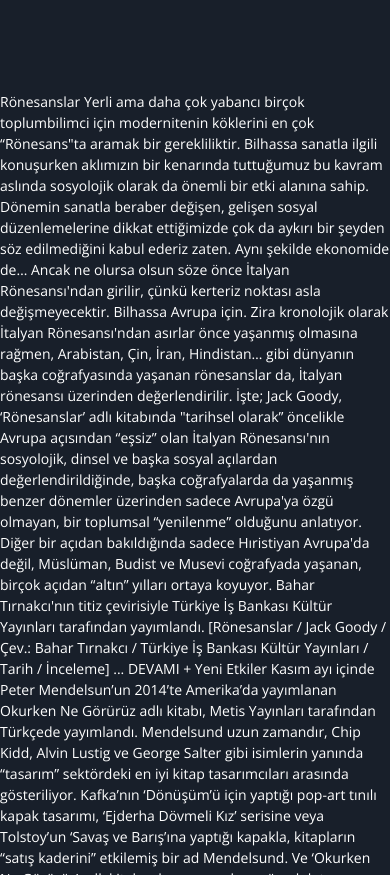
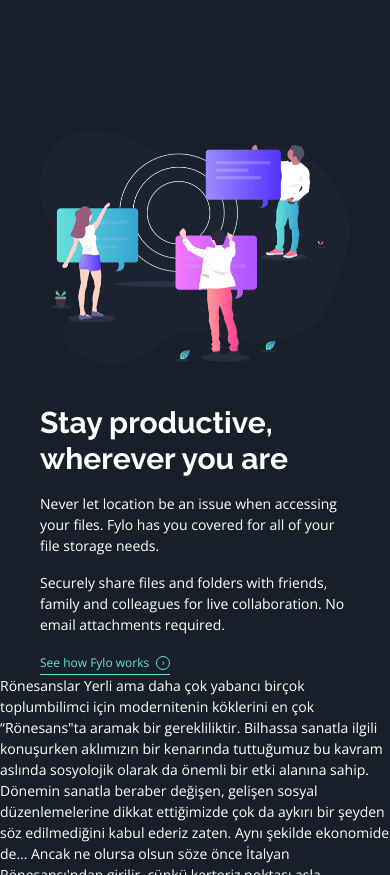
Before and after one commit to ulascan54/fylo-frontend, a Vue app: page / in a window 390 px wide. Shown: the part 1860-2735 px from the top of the page. Built offline with nearby package versions, Linux system fonts and the light colour scheme.

Commit message:
team bölümü yapıldı responsive eklendi

```diff
--- a/src/assets/style.css
+++ b/src/assets/style.css
@@ -22,13 +22,13 @@
       @apply opacity-75 cursor-pointer hover:opacity-100 hover:underline text-[0.75rem]  ;
     }
     .link-blue {
-      @apply hover:no-underline;
+      @apply hover:no-underline opacity-100 text-g-call-cyan hover:text-white;
     }
     .link-blue div{
-      @apply  h-6 hover:border-b hover:border-white w-auto inline-block leading-6;
+      @apply  h-6 border-b border-g-call-cyan w-auto inline-block leading-6;
     }
     .link-blue span{
-      @apply text-[8px] rounded-full border px-[2px] leading-3  ml-1;
+      @apply text-[8px] rounded-full border px-[2px] leading-3  ml-1 border-g-call-cyan;
     }
     .title{
       @apply font-bold text-3xl;
@@ -81,4 +81,10 @@
     .features-card .container{
       @apply flex items-center justify-center;
     }
+    .team{
+      @apply flex flex-col   md:flex-row px-10 lg:px-32 justify-between mt-10;
+    }
+    .team-card{
+      @apply flex flex-col text-left md:w-[45%] h-auto justify-center;
+    }
   }
--- a/src/components/Home/Features/index.vue
+++ b/src/components/Home/Features/index.vue
@@ -10,17 +10,17 @@
 </Card>
 <Card title="Security you can trust" detail="2-factor authentication and user-controlled encryption are just a couple of the security features we allow to help secure your files.">
     <template #default>
-    <PeopleIcon/>
+    <SecurityIcon/>
     </template>
 </Card>
 <Card title="Real-time collaboration" detail="Securely share files and folders with friends, family and colleagues for live collaboration.No email attachments required.">
     <template #default>
-    <FileIcon/>
+    <PeopleIcon/>
     </template>
 </Card>
 <Card title="Store any type of file" detail="Whether you're sharing holidays photos or work documents, Fylo has you covered allowing for all file types to be securely stored and shared.">
     <template #default>
-    <SecurityIcon/>
+    <FileIcon/>
     </template>
 </Card>
 </div>
--- /dev/null
+++ b/src/components/Home/Team/Card.vue
@@ -0,0 +1,30 @@
+<template>
+<div class=" flex flex-col text-left md:w-[45%] h-auto justify-center">
+    <div>
+         <Title class="lg:inline-block sm:inline-block">
+            <template #default>
+                Stay productive,
+            </template>
+        </Title>
+         <Title class="lg:inline-block sm:inline-block">
+            <template #default>
+               wherever you are
+            </template>
+        </Title>
+    </div>
+        <Detail class="mt-4">
+            <template #default >
+Never let location be an issue when accessing your files. Fylo has you covered for all of your file
+  storage needs.
+   </template>
+        </Detail>
+        <Detail class="mt-4 mb-4">
+            <template #default >
+Securely share files and folders with friends, family and colleagues for live collaboration. No email
+  attachments required.
+  </template>
+        </Detail>
+        <LinkBlue :text="'See how Fylo works'" :link="''"/>
+</div>
+
+</template>
--- /dev/null
+++ b/src/components/Home/Team/TeamImg.vue
@@ -0,0 +1,3 @@
+<template>
+<img src="../../../assets/img/illustration-stay-productive.png" alt="">
+</template>
--- /dev/null
+++ b/src/components/Home/Team/index.vue
@@ -0,0 +1,11 @@
+<template>
+<div class="team">
+
+    <TeamImg class="md:w-1/2"/>
+    <Card class="mt-10 md:mt-0"/>
+</div>
+</template>
+<script setup>
+import TeamImg from "./TeamImg.vue";
+import Card from "./Card.vue";
+</script>
--- a/src/components/ui/subs/appLinkBlue.vue
+++ b/src/components/ui/subs/appLinkBlue.vue
@@ -1,8 +1,8 @@
 <template>
-<router-link class="link-blue" :to="`/${link}`">
-<div>
+<router-link class="link-blue group" :to="`/${link}`">
+<div class="group-hover:border-white">
 {{text}}
-<span class="material-icons ">
+<span class="material-icons group-hover:border-white ">
 chevron_right
 </span>
 </div>
--- a/src/view/Home.vue
+++ b/src/view/Home.vue
@@ -2,9 +2,11 @@
         <Header />
         <Hero/>
         <Features/>
+        <Team/>
 </template>
 <script setup>
 import Hero from "../components/Home/Hero/index.vue";
 import Features from "../components/Home/Features/index.vue";
+import Team from "../components/Home/Team/index.vue";
 
 </script>
--- a/theme/index.html
+++ b/theme/index.html
@@ -55,7 +55,7 @@
   attachments required.
 
   See how Fylo works
-
+**
   Fylo has improved our team productivity by an order of magnitude. Since making the switch our team has
   become a well-oiled collaboration machine.
 
```
